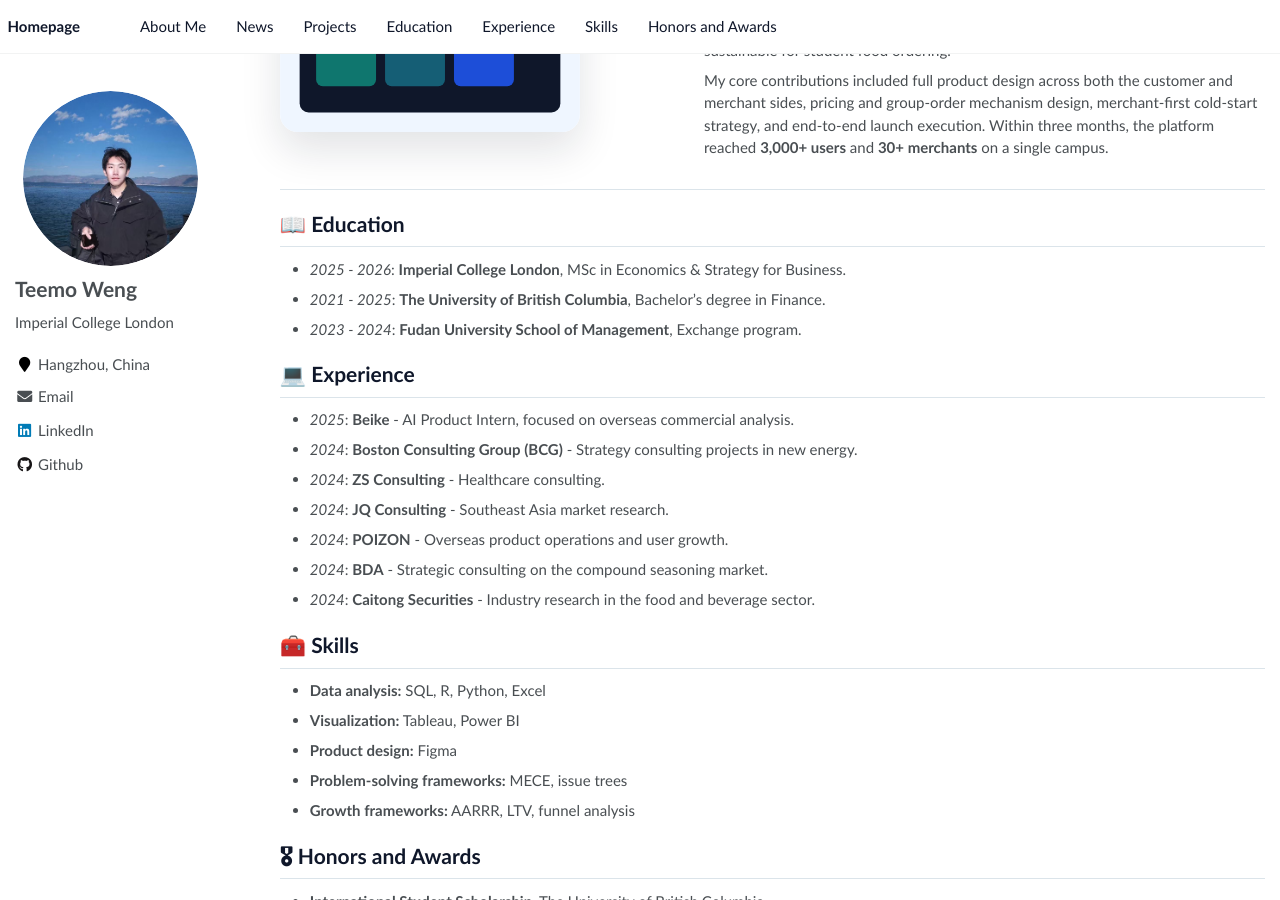
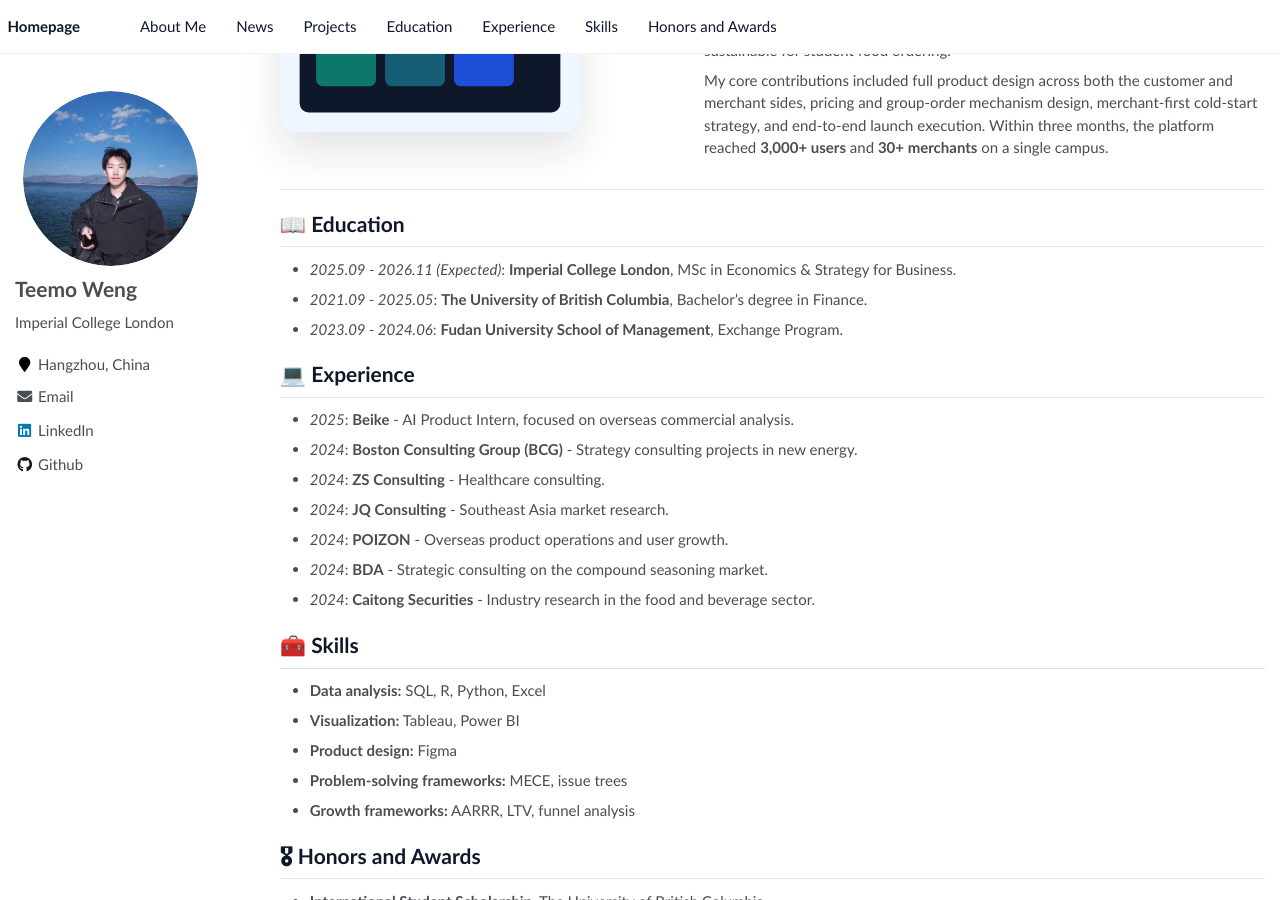
Before and after one commit to teemoweng/teemoweng.github.io, a Jekyll site: the page built from _pages/about.md, in a window 1280 px wide and 900 px high, scrolled down 975 px. Built offline with Jekyll 4.4.1, drawn with Linux system fonts in a browser that asks for light colours.

Commit message:
Update Education section details

```diff
--- a/_pages/about.md
+++ b/_pages/about.md
@@ -55,9 +55,9 @@
 </div>
 
 # 📖 Education
-- *2025 - 2026*: **Imperial College London**, MSc in Economics & Strategy for Business.
-- *2021 - 2025*: **The University of British Columbia**, Bachelor's degree in Finance.
-- *2023 - 2024*: **Fudan University School of Management**, Exchange program.
+- *2025.09 - 2026.11 (Expected)*: **Imperial College London**, MSc in Economics & Strategy for Business.
+- *2021.09 - 2025.05*: **The University of British Columbia**, Bachelor's degree in Finance.
+- *2023.09 - 2024.06*: **Fudan University School of Management**, Exchange Program.
 
 # 💻 Experience
 - *2025*: **Beike** - AI Product Intern, focused on overseas commercial analysis.
```
